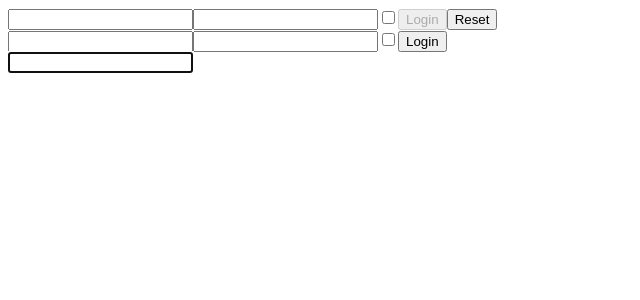
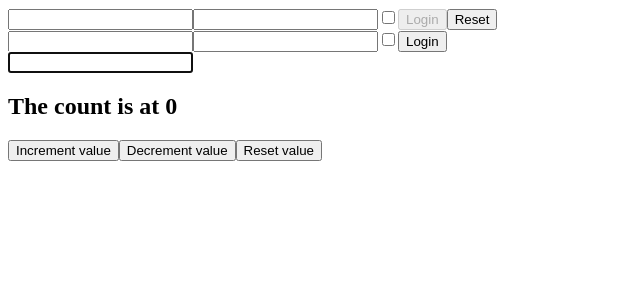
Before and after one commit to Adolfo-97/React, a React (Vite) app in the folder exercise/: page / in a window 1280 px wide. Shown: the top 300 px of the page, without its empty margins (0-640 px from the left). Built offline with nearby package versions, Linux system fonts and the light colour scheme.

Commit message:
upload esercizio

```diff
--- a/exercise/src/App.jsx
+++ b/exercise/src/App.jsx
@@ -1,3 +1,4 @@
+import { Counter } from "./Counter";
 import { FocusableInput } from "./FocusableInput";
 import InteractiveWelcome from "./InteractiveWelcome";
 import Login from "./Login";
@@ -5,13 +6,14 @@ import { UncontrolledLogin } from "./UncontrolledLogin";
 
 export function App() {
   function onLogin(data) {
-    console.log('Login data:', data)
+    console.log("Login data:", data);
   }
   return (
     <div>
-      <Login func={onLogin}/>
-      <UncontrolledLogin/>
-      <FocusableInput/>
+      <Login func={onLogin} />
+      <UncontrolledLogin />
+      <FocusableInput />
+      <Counter />
     </div>
   );
 }
--- a/exercise/src/Counter.jsx
+++ b/exercise/src/Counter.jsx
@@ -1,17 +1,26 @@
-import { useEffect, useState } from "react";
+import { useEffect, useRef, useState } from "react";
 import { CounterDisplay } from "./CounterDisplay";
 
 export function Counter() {
   const [counter, setCounter] = useState(0);
+  const trackRef = useRef(null);
 
   useEffect(() => {
-    console.log(`The value of the counter is ${counter}`);
+    if (trackRef.current === "up") {
+      console.log("up");
+    } else if (trackRef.current === "down") {
+      console.log("down");
+    } else {
+    }
   }, [counter]);
+
   function handleButtonIncrement() {
     setCounter(counter + 1);
+    trackRef.current = "up";
   }
   function handleButtonDecrement() {
     setCounter(counter - 1);
+    trackRef.current = "down";
   }
   function handleButtonReset() {
     setCounter(0);
@@ -20,8 +29,12 @@ export function Counter() {
   return (
     <div>
       <CounterDisplay count={counter} />
-      <button onClick={handleButtonIncrement}>Increment value</button>
-      <button onClick={handleButtonDecrement}>Decrement value</button>
+      <button ref={trackRef} onClick={handleButtonIncrement}>
+        Increment value
+      </button>
+      <button ref={trackRef} onClick={handleButtonDecrement}>
+        Decrement value
+      </button>
       <button onClick={handleButtonReset}>Reset value</button>
     </div>
   );
```
